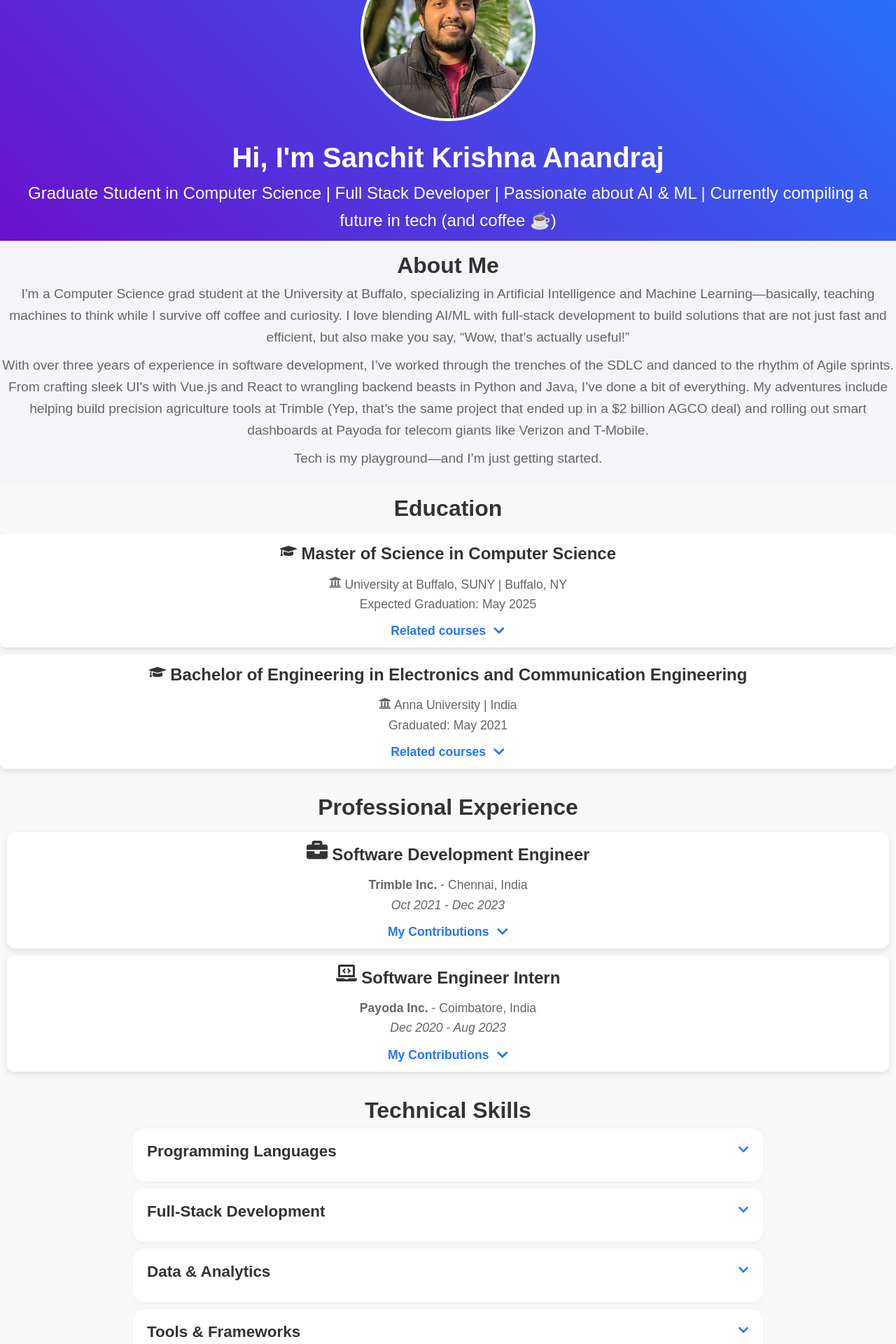
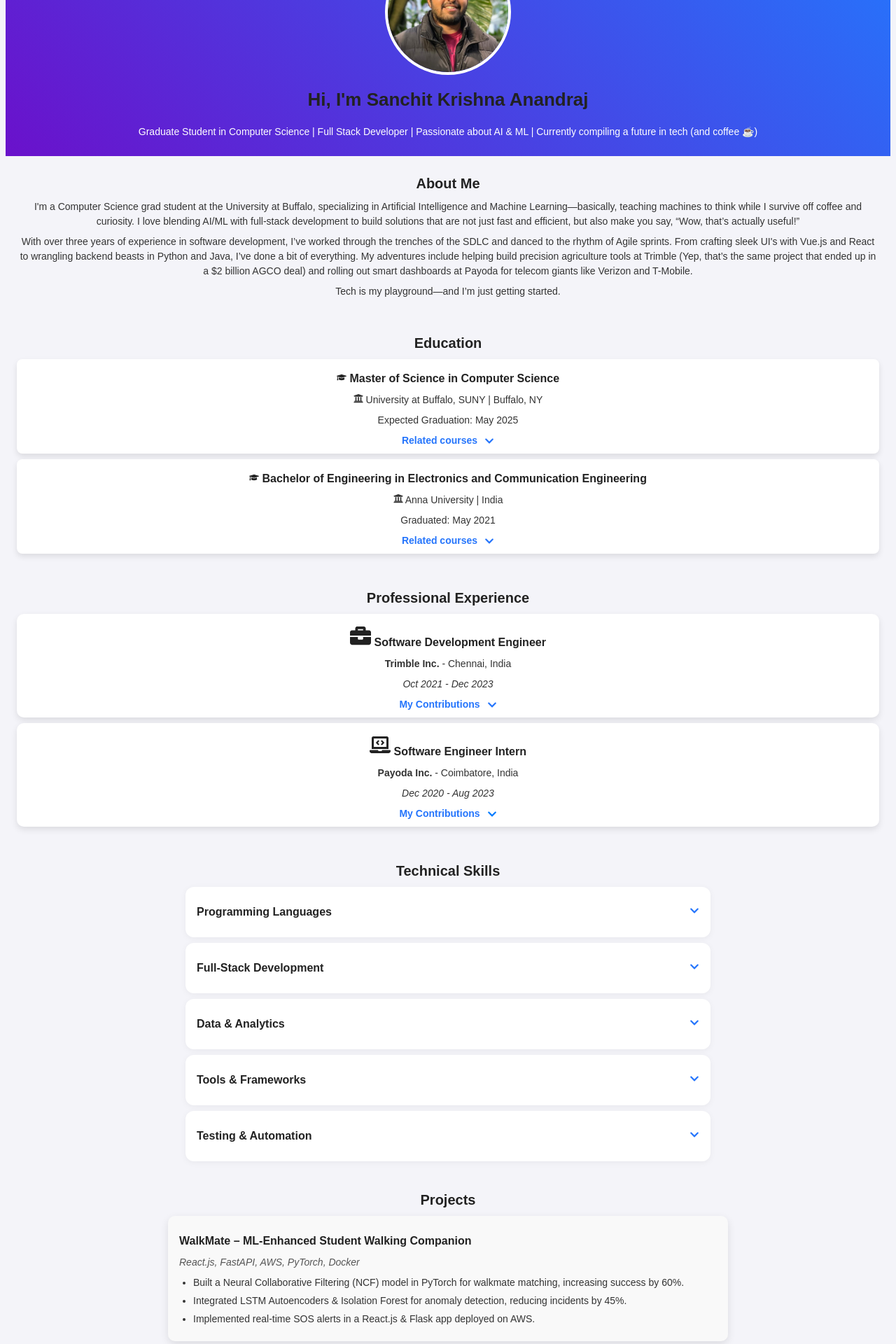
Before and after one commit to SanchitKrishna-98/my-portfolio, a React (Create React App) app: page / in a window 1280 px wide. Shown: the part 180-2100 px from the top of the page at 70% size. Built offline with nearby package versions, Linux system fonts and the light colour scheme.

Commit message:
Restyled

```diff
--- a/src/App.css
+++ b/src/App.css
@@ -1,16 +1,49 @@
+:root {
+  --base-padding: 8px;
+  --base-margin: 8px;
+  --base-font-size: 14px;
+  --heading-font-size: 20px;
+  --subheading-font-size: 16px;
+  --section-padding: 16px;
+}
+
 /* General Reset */
 * {
   margin: 0;
   padding: 0;
   box-sizing: border-box;
+  font-size: var(--base-font-size);
 }
 
-/* Body Styling */
 body {
   font-family: 'Arial', sans-serif;
   background-color: #f4f4f9;
   color: #333;
-  line-height: 1.6;
+  line-height: 1.5;
+  padding: var(--base-padding);
+}
+
+h1, h2, h3 {
+  font-weight: bold;
+  color: #222;
+  margin: var(--base-margin) 0;
+}
+
+h1 {
+  font-size: calc(var(--heading-font-size) * 1.3);
+}
+
+h2 {
+  font-size: var(--heading-font-size);
+}
+
+h3 {
+  font-size: var(--subheading-font-size);
+}
+
+p {
+  font-size: var(--base-font-size);
+  margin: var(--base-margin) 0;
 }
 
 /* Header Section */
@@ -18,7 +51,7 @@ body {
   display: flex;
   justify-content: space-between;
   align-items: center;
-  padding: 10px 10px;
+  padding: var(--base-padding);
   background-color: #333;
   color: white;
   position: sticky;
@@ -27,51 +60,46 @@ body {
 }
 
 .header-title h1 {
-  font-size: 2.5rem;
-  font-weight: bold;
+  font-size: calc(var(--heading-font-size) * 1.3);
   color: #fff;
-  text-align: left;
-  margin: 0;
 }
 
 .nav-links {
   list-style: none;
   display: flex;
-  margin: 0;
 }
 
 .nav-links li {
-  margin: 0 10px;
+  margin: 0 var(--base-margin);
 }
 
 .nav-links a {
   text-decoration: none;
   color: #fff;
   font-weight: bold;
-  font-size: 1.2rem;
+  font-size: var(--subheading-font-size);
   transition: color 0.3s ease;
 }
 
 .nav-links a:hover {
-  color: #ff6347; /* Change color on hover */
+  color: #ff6347;
 }
 
-/* Social Icons Styling */
 .social-icons {
   display: flex;
+  margin-left: auto;
   justify-content: flex-end;
-  margin-left: auto; /* Push the icons to the right */
 }
 
 .social-icons a {
   color: white;
   margin: 0 5px;
   transition: color 0.3s ease;
-  padding-top: 15px;
+  padding-top: 10px;
 }
 
 .social-icons a:hover {
-  color: #ff6347; /* Change color on hover */
+  color: #ff6347;
 }
 
 @media (max-width: 768px) {
@@ -91,98 +119,54 @@ body {
   text-align: center;
   background: linear-gradient(45deg, #6a11cb, #2575fc);
   color: #fff;
-  padding: 10px 10px;
+  padding: var(--section-padding);
 }
 
 .hero-content {
   display: flex;
   flex-direction: column;
   align-items: center;
-  justify-content: center;
 }
 
 .hero-img {
-  width: 250px;
-  height: 250px;
+  width: 180px;
+  height: 180px;
   border-radius: 50%;
-  margin-bottom: 20px;
+  margin-bottom: var(--base-margin);
   border: 4px solid #fff;
   object-fit: cover;
   transition: transform 0.3s ease;
 }
 
 .hero-img:hover {
-  transform: scale(1.2);
-}
-
-.hero h1 {
-  font-size: 2.5rem;
-}
-
-.hero p {
-  font-size: 1.5rem;
-  margin-top: 0px;
+  transform: scale(1.15);
 }
 
 /* About Section */
-.about {
-  padding: 10px 0px;
+.about, .education, .projects, .professional-experience, .technical-skills, .contact, .awards-involvement {
+  padding: var(--section-padding);
   text-align: center;
-  font-size: 1.5rem;
 }
 
-.about h2 {
-  font-size: 2rem;
-}
-
-.about p {
-  font-size: 1.2rem;
-  color: #666;
-  margin-bottom: 10px;
-}
-
-/* Education Section */
-.education {
-  padding: 10px 0px;
-  text-align: center;
-  background-color: #f9f9f9;
-}
-
-.education h2 {
-  font-size: 2rem;
-  margin-bottom: 10px;
-  color: #333;
-}
-
+/* Education */
 .education-item {
   background-color: #fff;
-  padding: 10px;
-  margin-bottom: 10px;
+  padding: var(--base-padding);
+  margin-bottom: var(--base-margin);
   box-shadow: 0 4px 8px rgba(0, 0, 0, 0.1);
   border-radius: 8px;
 }
 
-.education-item h3 {
-  font-size: 1.5rem;
-  margin-bottom: 10px;
-}
-
-.education-item p {
-  font-size: 1.1rem;
-  color: #666;
-}
-
-
 /* Dropdown styling for courses */
 .course-dropdown {
-  margin-top: 10px;
+  margin-top: var(--base-margin);
   cursor: pointer;
   font-weight: bold;
   display: flex;
   justify-content: center;
   align-items: center;
   gap: 10px;
-  font-size: 1.1rem;
+  font-size: var(--subheading-font-size);
   color: #2575fc;
   transition: color 0.3s ease;
 }
@@ -193,14 +177,14 @@ body {
 
 .course-list {
   list-style-type: none;
-  padding: 10px;
-  margin-top: 10px;
+  padding: var(--base-padding);
+  margin-top: var(--base-margin);
   background-color: #f1f1f1;
   border-radius: 8px;
 }
 
 .course-list li {
-  font-size: 1rem;
+  font-size: var(--base-font-size);
   color: #333;
   padding: 5px;
 }
@@ -209,19 +193,13 @@ body {
   background-color: #e0e0e0;
 }
 
-/* Projects Section */
-.projects {
-  padding: 20px;
-  background-color: #fff;
-  text-align: center;
-}
-
+/* Projects */
 .project-card {
   background-color: #f9f9f9;
-  border-radius: 12px;
-  padding: 20px;
-  margin: 20px auto;
-  max-width: 900px;
+  border-radius: 10px;
+  padding: var(--section-padding);
+  margin: var(--base-margin) auto;
+  max-width: 800px;
   box-shadow: 0 4px 12px rgba(0, 0, 0, 0.1);
   text-align: left;
   transition: transform 0.3s ease;
@@ -234,24 +212,18 @@ body {
   transform: translateY(-5px);
 }
 
-.project-card h3 {
-  font-size: 1.5rem;
-  margin-bottom: 10px;
-}
-
 .project-card .tech {
   font-style: italic;
   color: #555;
-  margin-bottom: 10px;
+  margin-bottom: var(--base-margin);
 }
 
 .project-card ul {
   padding-left: 20px;
-  margin-bottom: 10px;
 }
 
 .project-card ul li {
-  margin-bottom: 8px;
+  margin-bottom: 5px;
 }
 
 .project-link {
@@ -267,55 +239,11 @@ body {
   color: #ff6347;
 }
 
-@keyframes fadeInUp {
-  to {
-    opacity: 1;
-    transform: translateY(0);
-  }
-}
-
-
-/* Contact Section */
-.contact {
-  padding: 10px 10px;
-  text-align: center;
-}
-
-.contact a {
-  color: #2575fc;
-  text-decoration: none;
-}
-
-.contact a:hover {
-  text-decoration: underline;
-}
-
-/* Footer Section */
-.footer {
-  text-align: center;
-  padding: 10px;
-  background-color: #333;
-  color: #fff;
-}
-
-/* Professional Experience Section */
-.professional-experience {
-  padding: 10px 10px;
-  text-align: center;
-  background-color: #f9f9f9;
-}
-
-.professional-experience h2 {
-  font-size: 2rem;
-  margin-bottom: 10px;
-  color: #333;
-  font-weight: bold;
-}
-
+/* Professional Experience */
 .experience-item {
   background-color: #fff;
-  padding: 10px;
-  margin-bottom: 10px;
+  padding: var(--base-padding);
+  margin-bottom: var(--base-margin);
   box-shadow: 0 4px 10px rgba(0, 0, 0, 0.1);
   border-radius: 10px;
   cursor: pointer;
@@ -326,21 +254,10 @@ body {
   box-shadow: 0 6px 12px rgba(0, 0, 0, 0.15);
 }
 
-.experience-item h3 {
-  font-size: 1.5rem;
-  margin-bottom: 10px;
-}
-
-.experience-item p {
-  font-size: 1.1rem;
-  color: #666;
-}
-
 .experience-item ul {
   list-style-type: none;
   padding: 0;
-  font-size: 1rem;
-  color: #666;
+  font-size: var(--base-font-size);
 }
 
 .experience-item ul li {
@@ -351,19 +268,15 @@ body {
   background-color: #f0f0f0;
 }
 
-.career-dropdown :hover {
-  color: #ff6347;
-}
-
 .career-dropdown {
-  margin-top: 10px;
+  margin-top: var(--base-margin);
   cursor: pointer;
   font-weight: bold;
   display: flex;
   justify-content: center;
   align-items: center;
   gap: 10px;
-  font-size: 1.1rem;
+  font-size: var(--subheading-font-size);
   color: #2575fc;
   transition: color 0.3s ease;
 }
@@ -373,17 +286,8 @@ body {
   color: #555;
 }
 
-.chevron-icon:hover svg {
+.chevron-icon:hover svg, .chevron-icon.open svg {
   color: #ff6347;
-}
-
-.chevron-icon.open svg {
-  color: #ff6347;
-}
-
-.career-list {
-  list-style: none;
-  padding-left: 0;
 }
 
 .list-item {
@@ -392,7 +296,7 @@ body {
   animation: fadeInUp 0.6s ease forwards;
   display: flex;
   align-items: flex-start;
-  margin: 8px 0;
+  margin: 5px 0;
   transition: color 0.3s;
 }
 
@@ -400,49 +304,27 @@ body {
   color: #555;
   margin-right: 10px;
   font-weight: bold;
-  transition: color 0.3s;
 }
 
 .list-item:hover .arrow {
   color: #ff6347;
 }
 
-@keyframes fadeInUp {
-  to {
-    opacity: 1;
-    transform: translateY(0);
-  }
-}
-
-
-/* Technical Skills Section */
-.technical-skills {
-  padding: 10px 10px;
-  background-color: #f9f9f9;
-  text-align: center;
-}
-
-.technical-main-title {
-  font-size: 2rem;
-  font-weight: bold;
-  color: #333;
-  margin-bottom: 0px;
-}
-
+/* Technical Skills */
 .skills-wrapper {
   display: flex;
   flex-direction: column;
-  gap: 10px;
+  gap: var(--base-margin);
   align-items: center;
 }
 
 .skills-card {
   background-color: #fff;
-  border-radius: 16px; /* smoother, more rounded corners */
-  padding: 15px 20px;
+  border-radius: 12px;
+  padding: var(--section-padding);
   width: 100%;
-  max-width: 900px;
-  box-shadow: 0 2px 10px rgba(0, 0, 0, 0.05); /* softer shadow */
+  max-width: 750px;
+  box-shadow: 0 2px 10px rgba(0, 0, 0, 0.05);
   transition: box-shadow 0.3s ease, transform 0.3s ease;
 }
 
@@ -456,10 +338,8 @@ body {
   justify-content: space-between;
   align-items: center;
   cursor: pointer;
-  font-size: 1.2rem;
   font-weight: 600;
   color: #333;
-  margin-bottom: 10px;
 }
 
 .skills-header:hover {
@@ -468,7 +348,7 @@ body {
 
 .dropdown-icon {
   color: #2575fc;
-  font-size: 1rem;
+  font-size: var(--base-font-size);
   transition: color 0.2s ease;
 }
 
@@ -480,15 +360,15 @@ body {
   display: flex;
   flex-wrap: wrap;
   justify-content: flex-start;
-  gap: 10px;
-  margin-top: 10px;
+  gap: 8px;
+  margin-top: var(--base-margin);
 }
 
 .skill-tag {
   background-color: #f0f0f0;
   border-radius: 16px;
-  padding: 6px 12px;
-  font-size: 0.9rem;
+  padding: 4px 10px;
+  font-size: var(--base-font-size);
   color: #333;
   border: 1px solid #ccc;
   transition: all 0.2s ease-in-out;
@@ -499,26 +379,18 @@ body {
   transform: scale(1.05);
 }
 
-
-/* Awards and Involvement Section */
-.awards-involvement {
-  text-align: center;
-  padding: 3rem 1rem;
-  background: #f9f9f9;
-}
-
+/* Awards and Involvement */
 .awards-heading {
-  font-size: 2rem;
-  margin-bottom: 1.5rem;
-  color: #222;
+  font-size: var(--heading-font-size);
+  margin-bottom: var(--base-margin);
 }
 
 .achievements-box {
   background-color: #ffffff;
-  padding: 1rem 2rem;
-  margin: 0 auto 2rem;
-  max-width: 1200px;
-  border-radius: 12px;
+  padding: var(--base-padding);
+  margin: 0 auto var(--section-padding);
+  max-width: 1000px;
+  border-radius: 10px;
   box-shadow: 0 4px 10px rgba(0, 0, 0, 0.1);
 }
 
@@ -532,25 +404,52 @@ body {
   display: flex;
   justify-content: center;
   align-items: center;
-  min-height: 200px;
+  min-height: 180px;
 }
 
 .full-cert-image {
   width: 100%;
-  max-width: 600px;
+  max-width: 500px;
   height: auto;
   border-radius: 10px;
   box-shadow: 0 4px 12px rgba(0,0,0,0.15);
   transition: opacity 0.5s ease-in-out;
 }
+
 .youjustcode-link {
   font-weight: bold;
   color: #2575fc;
   text-decoration: none;
-  font-size: 1.1rem;
+  font-size: var(--subheading-font-size);
   transition: color 0.3s ease;
 }
 
 .youjustcode-link:hover {
   color: #ff6347;
 }
+
+/* Contact Section */
+.contact a {
+  color: #2575fc;
+  text-decoration: none;
+}
+
+.contact a:hover {
+  text-decoration: underline;
+}
+
+/* Footer */
+.footer {
+  text-align: center;
+  padding: var(--base-padding);
+  background-color: #333;
+  color: #fff;
+}
+
+/* Animation Keyframes */
+@keyframes fadeInUp {
+  to {
+    opacity: 1;
+    transform: translateY(0);
+  }
+}
--- a/src/components/Projects.js
+++ b/src/components/Projects.js
@@ -1,7 +1,5 @@
 import React, { useEffect, useState } from 'react';
-import {
-  FaGithub
-} from 'react-icons/fa';
+import { FaGithub } from 'react-icons/fa';
 
 function Projects() {
   const [visibleProjects, setVisibleProjects] = useState([]);
@@ -99,6 +97,24 @@ const projects = [
     ],
     github: 'https://github.com/your-username/startup-success-predictor',
   },
+  {
+    title: 'Work-Life Balance Classification',
+    tech: 'R, Grid Search, dplyr, tidyr, caret, ggplot2',
+    description: [
+      'Performed classification on IBM HR Analytics dataset using KNN, SVM, RF, and XGBoost, achieving 94.26% accuracy with SVM.',
+      'Fine-tuned SVM hyperparameters (C=1, γ=1) using grid search with 80-20 train-test split.',
+    ],
+    github: 'https://github.com/your-username/work-life-balance-classification',
+  },
+  {
+    title: 'Sentiment Analysis on IMDb Movie Reviews',
+    tech: 'Python, NLP, TensorFlow, Matplotlib',
+    description: [
+      'Built and optimized LSTM, BiLSTM, BERT, and CNN models for sentiment analysis, achieving ~90% accuracy.',
+      'Conducted hyperparameter tuning and reduced model training time by 30% while maintaining accuracy.',
+    ],
+    github: 'https://github.com/your-username/imdb-sentiment-analysis',
+  },
 ];
 
 export default Projects;
```
